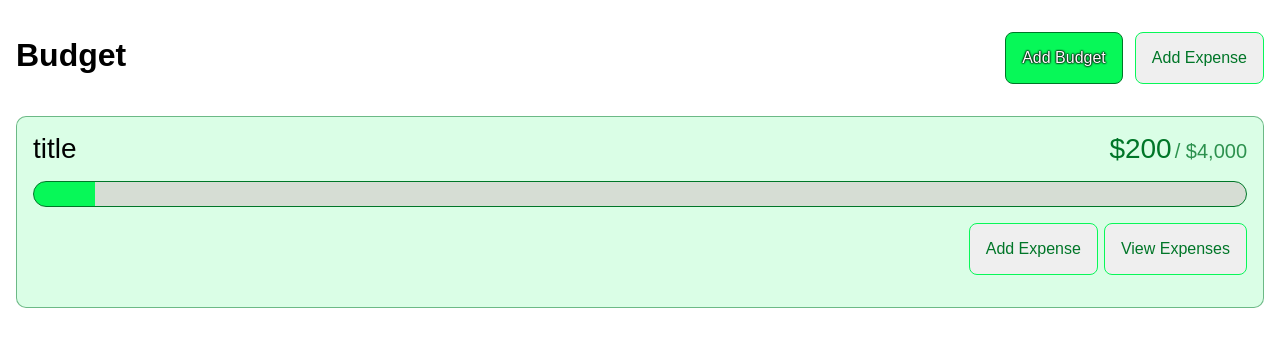
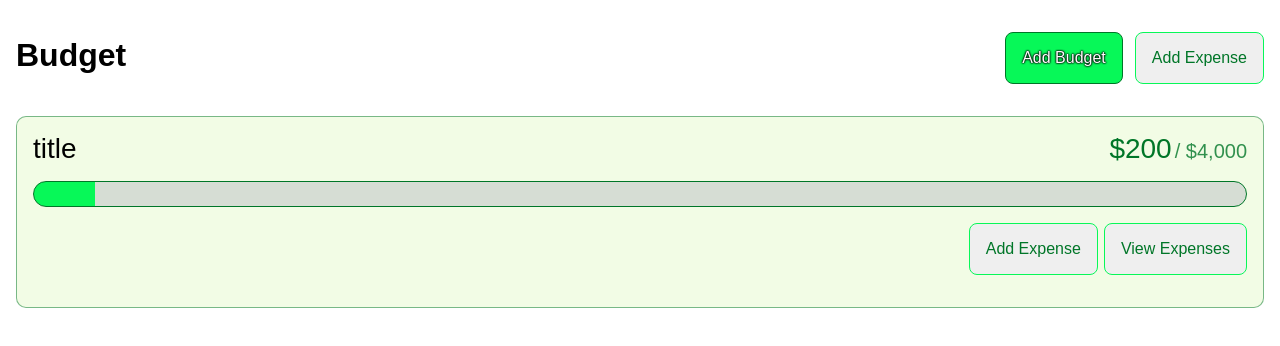
Before and after one commit to EnzoDFer/WiseBoon, a Next.js app: page / in a window 1280 px wide. Shown: the top 346 px of the page. Built offline with nearby package versions, Linux system fonts and the light colour scheme.

Commit message:
Allow card color to dynamically change

```diff
--- a/components/ui/BudgetCard/BudgetCard.module.scss
+++ b/components/ui/BudgetCard/BudgetCard.module.scss
@@ -13,7 +13,6 @@
 
 .card {
   border: 1px solid rgb(var(--darkGreenRGB),0.5);
-  background-color: rgb(var(--mainGreenRGB),0.15);
   border-radius: 10px;
   padding: 1rem;
   font-size: 1.75rem;
--- a/components/ui/BudgetCard/BudgetCard.tsx
+++ b/components/ui/BudgetCard/BudgetCard.tsx
@@ -10,6 +10,9 @@ export default function BudgetCard(
   return (
     <div
       className={styles.card}
+      style={{
+        backgroundColor: getPriorityColor(current/maximum)
+      }}
     >
       <CardTitle
         title={title}
@@ -53,3 +56,14 @@ const CardTitle = (
     </div>
   );
 }
+
+function getPriorityColor(ratio:number): string {
+  let colors: string[] = [
+    "rgb(234,251,212,0.6)", //grey with green tint
+    "rgb(243,245,121,0.6)", //light yellow tint
+    "rgb(251,59,33,0.6)", //light red tint
+  ]
+  if (ratio<0.5) return colors[0];
+  else if (ratio<0.75) return colors[1];
+  else return colors[2];
+}
```
